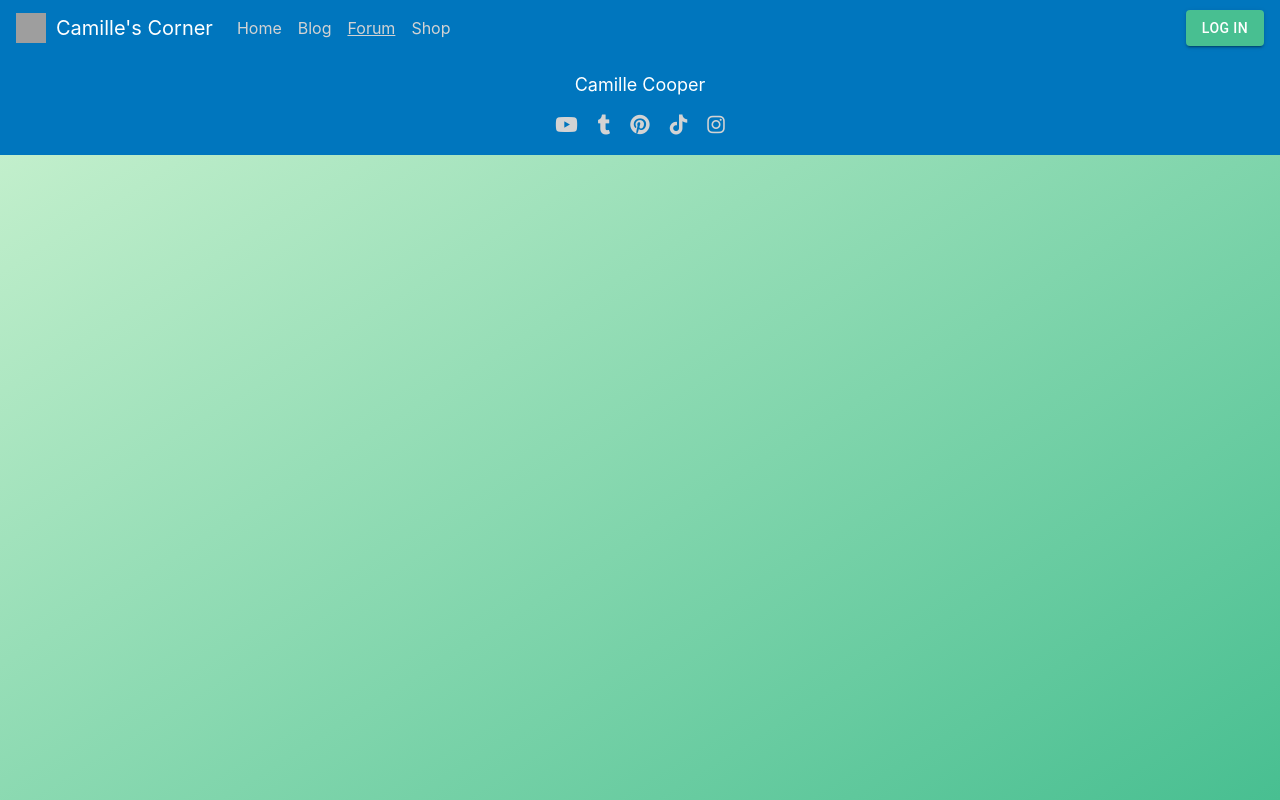
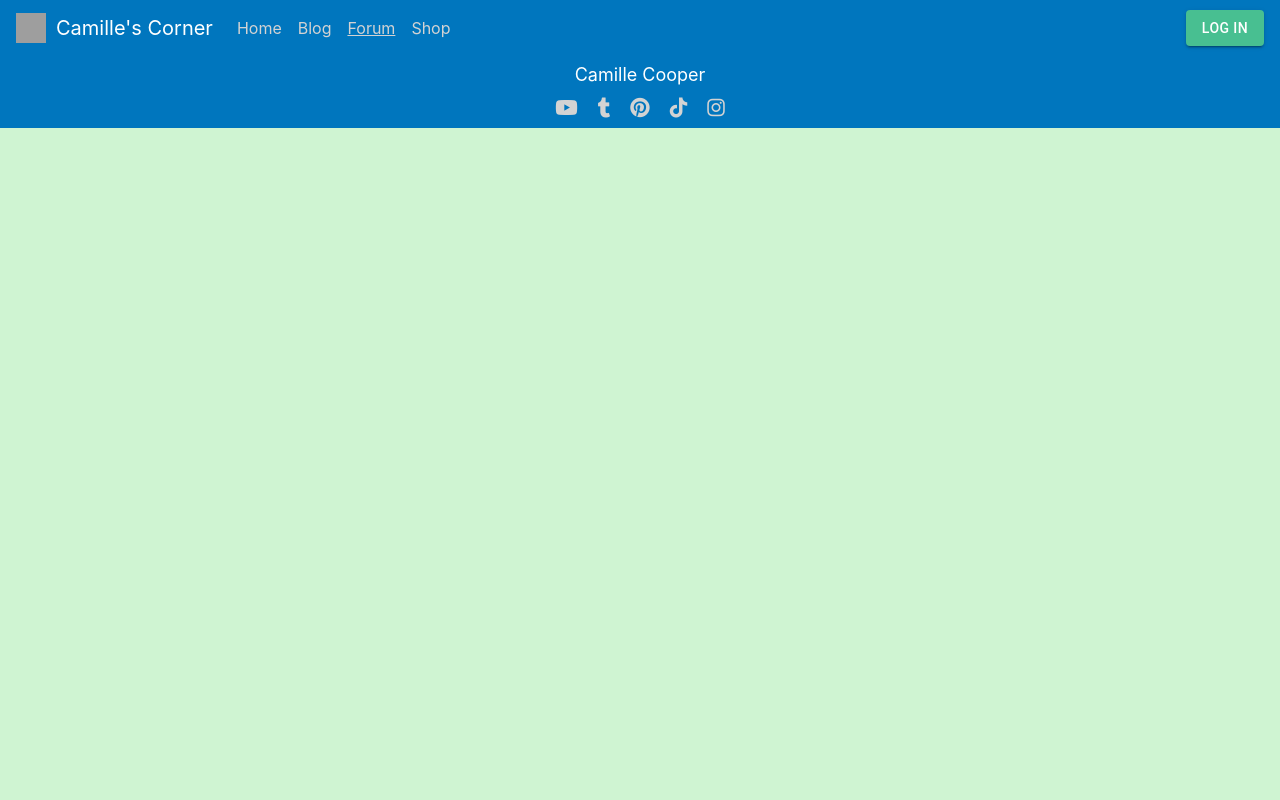
Before and after one commit to RoryGudka/BlogSite, a React (Create React App) app in the folder client/: page /forum in a window 1280 px wide. Built offline with nearby package versions, Linux system fonts and the light colour scheme; grey boxes are pictures that could not be loaded.

Commit message:
Make the footer smaller and change the function of the navbar when signed in

```diff
--- a/client/src/components/Footer.js
+++ b/client/src/components/Footer.js
@@ -4,7 +4,7 @@ const Footer = props => {
 
     return (
         <div style={{backgroundColor:"var(--Primary)", textAlign:'center'}}>
-            <p style={{color:'white', fontSize:"18px", paddingTop:"15px"}}>Camille Cooper</p>
+            <p style={{color:'white', fontSize:"18px", paddingTop:"5px", marginBottom:"9px"}}>Camille Cooper</p>
             <div>
                 <a className="footLinks fa fa-youtube" href="#"></a>
                 <a className="footLinks fab fa-tumblr" href="#"></a>
--- a/client/src/components/Login.js
+++ b/client/src/components/Login.js
@@ -12,6 +12,7 @@ import {likeForumPost, unlikeForumPost, saveForumPost, unsaveForumPost} from '..
 import {likeBlogPost, unlikeBlogPost, saveBlogPost, unsaveBlogPost} from '../utils/BlogPostControls';
 
 const Login = (props) => {
+  const classes = useStyles();
   const history = useHistory();
   const { user, setUser } = useContext(UserContext);
   const [username, setUsername] = useState(user !== null ? user.uid : "");
@@ -61,7 +62,7 @@ const Login = (props) => {
           filter:"brightness(100%)",
           zIndex:2
         }}
-        src="https://images.unsplash.com/photo-1588072432836-e10032774350?ixid=MnwxMjA3fDB8MHxwaG90by1wYWdlfHx8fGVufDB8fHx8&ixlib=rb-1.2.1&auto=format&fit=crop&w=1052&q=80"
+        src="https://images.unsplash.com/photo-1437719417032-8595fd9e9dc6?ixid=MnwxMjA3fDB8MHxwaG90by1wYWdlfHx8fGVufDB8fHx8&ixlib=rb-1.2.1&auto=format&fit=crop&w=667&q=80"
       />
       <Paper
         style={{
@@ -117,6 +118,7 @@ const Login = (props) => {
                 variant="contained"
                 color="primary"
                 onClick={token !== undefined ? handleLogout : handleLogin}
+                classes={classes}
               >
                 {token !== undefined ? "Log out" : "Log in"}
               </Button>
--- a/client/src/components/NavBar.js
+++ b/client/src/components/NavBar.js
@@ -8,8 +8,18 @@ import { Link } from "react-router-dom";
 import Button from '@material-ui/core/Button';
 import {useLocation} from 'react-router-dom';
 import {useStyles} from '../styles/Button';
+import UserAvatar from './UserAvatar';
 
-
+/*
+<Navbar.Text style={{color:"lightgrey"}}>Signed in as: {user.username}</Navbar.Text>
+            <Navbar.Text style={{ marginLeft: "4%" }}>
+              <Link to="/" onClick={() => {
+                  setUser(null);
+              }}>
+                Logout
+              </Link>
+            </Navbar.Text>
+            */
 export default function NavBar() {
   const { user, setUser } = useContext(UserContext);
   const location = useLocation();
@@ -49,14 +59,7 @@ export default function NavBar() {
         <Nav className="mr-auto" />
         {user !== null ? (
           <div style={{right:"1%", textAlign:"right", width:"30%"}}>
-            <Navbar.Text style={{color:"lightgrey"}}>Signed in as: {user.username}</Navbar.Text>
-            <Navbar.Text style={{ marginLeft: "4%" }}>
-              <Link to="/" onClick={() => {
-                  setUser(null);
-              }}>
-                Logout
-              </Link>
-            </Navbar.Text>
+            <UserAvatar />
           </div>
           ) : (
             <Link to="/login">
--- a/client/src/styles/App.css
+++ b/client/src/styles/App.css
@@ -18,9 +18,5 @@ body {
   left: 0;
   width: 100%;
   height: 100%;
-  background-image: linear-gradient(
-    to bottom right,
-    var(--Background),
-    var(--Secondary)
-  );
+  background-color:var(--Background);
 }
--- a/client/src/styles/Button.js
+++ b/client/src/styles/Button.js
@@ -7,6 +7,9 @@ const useStyles = makeStyles({
         '&:hover': {
             backgroundColor:"#37916e"
         }
+    },
+    label: {
+        color:'white'
     }
 });
 
--- a/client/src/styles/Landing.css
+++ b/client/src/styles/Landing.css
@@ -52,7 +52,7 @@
     color:lightgrey;
     transition:0.1s color;
     font-size:20px;
-    padding:0 10px 20px 10px
+    padding:0 10px 10px 10px;
 }
 
 .footLinks:hover {
--- a/client/src/styles/Navbar.css
+++ b/client/src/styles/Navbar.css
@@ -22,3 +22,23 @@
 .active {
     text-decoration:underline;
 }
+
+#userMenu {
+    position:absolute;
+    top:40px;
+    right:40px;
+    background-color:white;
+    border-radius:5px;
+    z-index:3;
+    text-align:left;
+    padding:20px;
+}
+
+#userBtn {
+    color:white;
+    font-size:40px;
+    background-color:grey;
+    border-radius:20px;
+    width:40px;
+    height:40px;
+}
```
